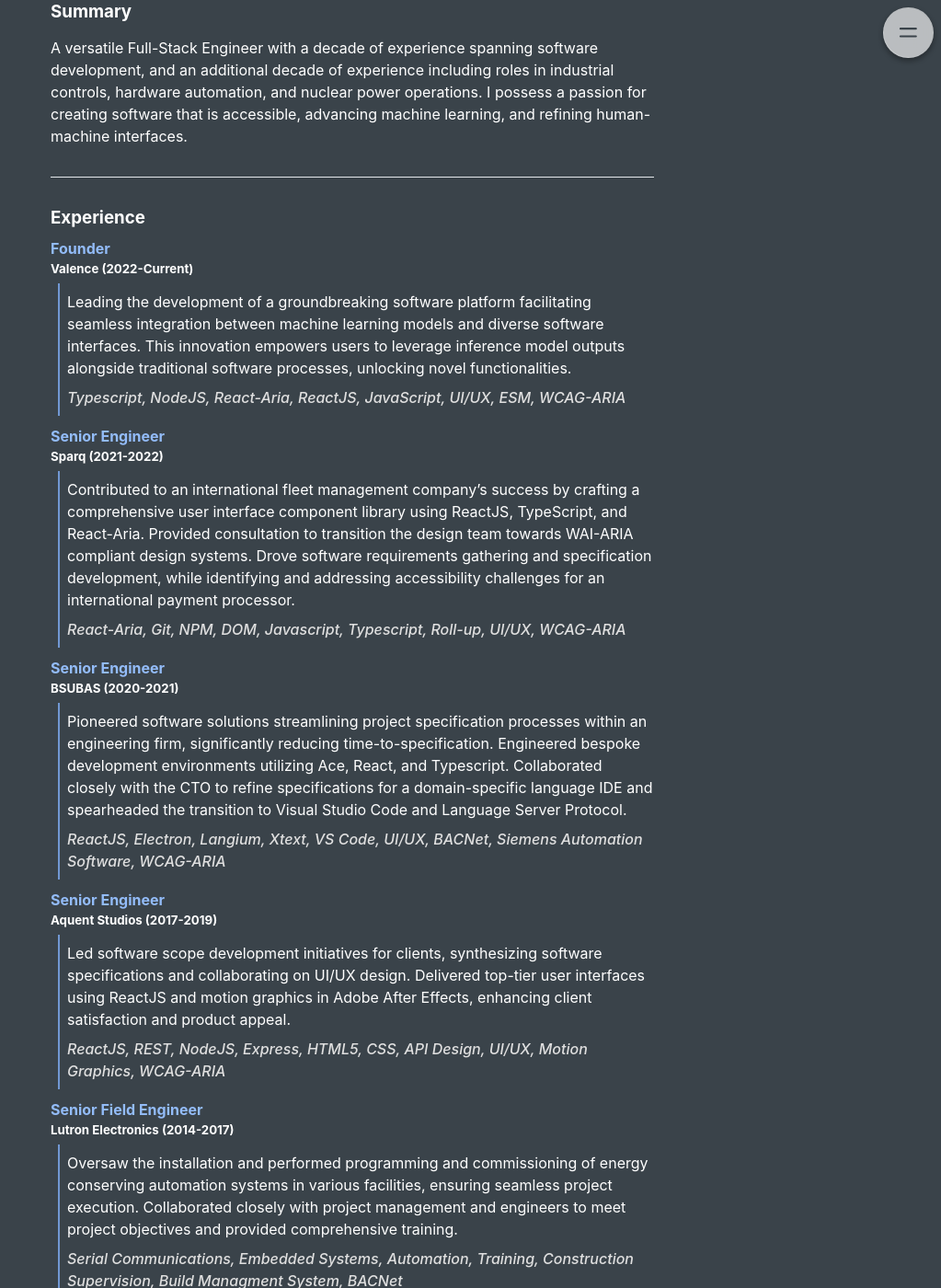
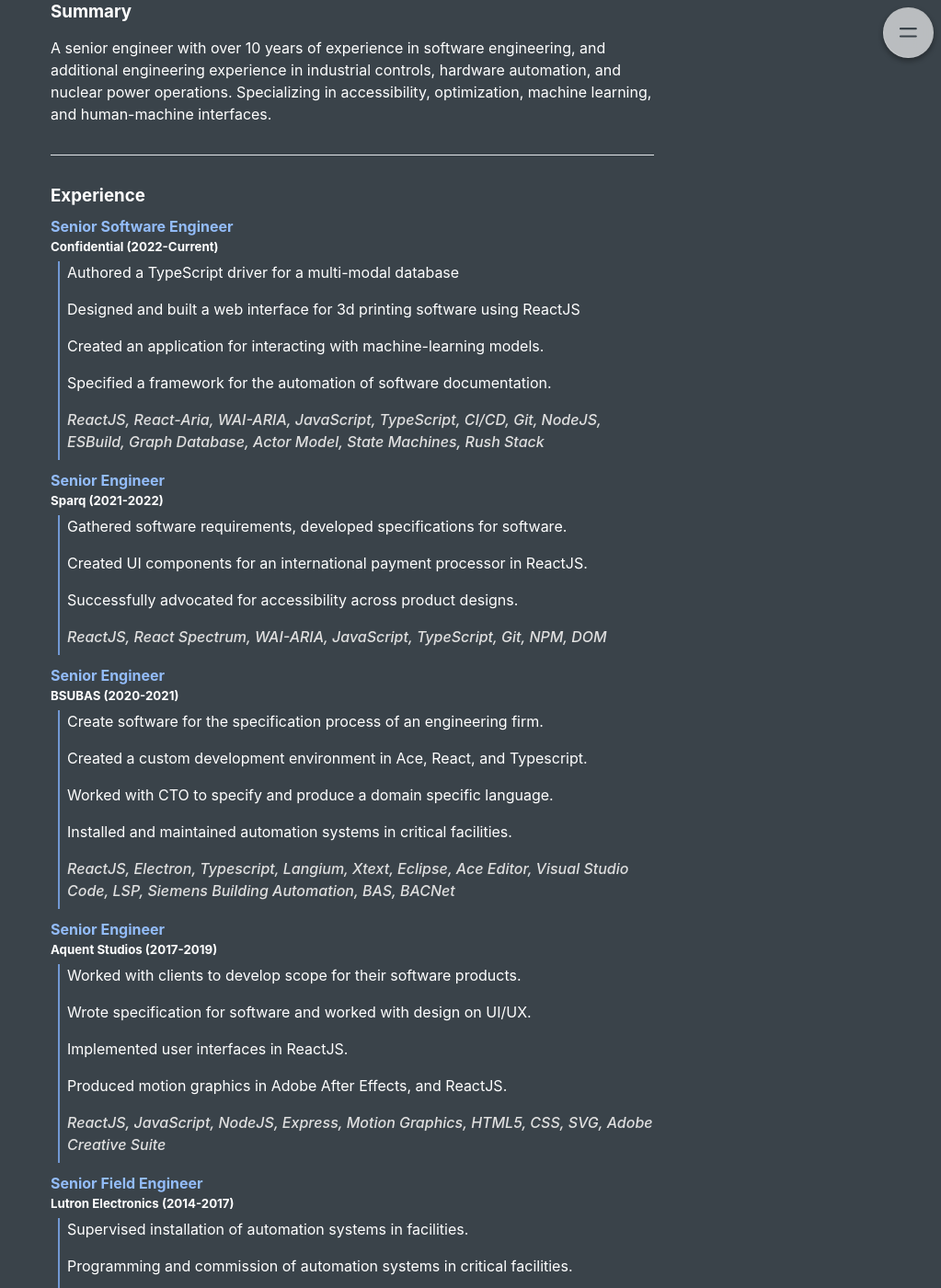
Before and after one commit to apttap/apttap.github.io, a Jekyll site: the page built from resume.md, in a window 1280 px wide and 1400 px high, scrolled down 426 px. Shown: the whole window at 92% size, without its empty margins (257-1280 px from the left). Built offline with Jekyll 4.4.1, drawn with Linux system fonts in a browser that asks for light colours; some of the changed text lies outside the part shown.

Commit message:
Update resume.md

```diff
--- a/resume.md
+++ b/resume.md
@@ -4,67 +4,96 @@
 ---
 ### Summary
 
- A versatile Full-Stack Engineer with a decade of experience spanning software development, and an additional decade of experience including roles in industrial controls, hardware automation, and nuclear power operations. I possess a passion for creating software that is accessible, advancing machine learning, and refining human-machine interfaces.
+A senior engineer with over 10 years of experience in software engineering, and additional
+engineering experience in industrial controls, hardware automation, and nuclear power
+operations. Specializing in accessibility, optimization, machine learning, and human-machine
+interfaces.
 
 ---
 
 ### Experience
 
-#### Founder
-##### Valence (2022-Current)
+#### Senior Software Engineer
+##### Confidential (2022-Current)
 
-> Leading the development of a groundbreaking software platform facilitating seamless integration between machine learning models and diverse software interfaces. This innovation empowers users to leverage inference model outputs alongside traditional software processes, unlocking novel functionalities.
-_Typescript, NodeJS, React-Aria, ReactJS, JavaScript, UI/UX, ESM, WCAG-ARIA_
+> - Authored a TypeScript driver for a multi-modal database
+> - Designed and built a web interface for 3d printing software using ReactJS
+> - Created an application for interacting with machine-learning models.
+> - Specified a framework for the automation of software documentation.
+>
+> _ReactJS, React-Aria, WAI-ARIA, JavaScript, TypeScript, CI/CD, Git, NodeJS, ESBuild,
+Graph Database, Actor Model, State Machines, Rush Stack_
 
 #### Senior Engineer
 ##### Sparq (2021-2022)
 
-> Contributed to an international fleet management company's success by crafting a comprehensive user interface component library using ReactJS, TypeScript, and React-Aria. Provided consultation to transition the design team towards WAI-ARIA compliant design systems. Drove software requirements gathering and specification development, while identifying and addressing accessibility challenges for an international payment processor.
-_React-Aria, Git, NPM, DOM, Javascript, Typescript, Roll-up, UI/UX, WCAG-ARIA_
+> - Gathered software requirements, developed specifications for software.
+> - Created UI components for an international payment processor in ReactJS.
+> - Successfully advocated for accessibility across product designs.
+>
+> _ReactJS, React Spectrum, WAI-ARIA, JavaScript, TypeScript, Git, NPM, DOM_
 
 #### Senior Engineer
 ##### BSUBAS (2020-2021)
 
-> Pioneered software solutions streamlining project specification processes within an engineering firm, significantly reducing time-to-specification. Engineered bespoke development environments utilizing Ace, React, and Typescript. Collaborated closely with the CTO to refine specifications for a domain-specific language IDE and spearheaded the transition to Visual Studio Code and Language Server Protocol.
-_ReactJS, Electron, Langium, Xtext, VS Code, UI/UX, BACNet, Siemens Automation Software, WCAG-ARIA_
+> - Create software for the specification process of an engineering firm.
+> - Created a custom development environment in Ace, React, and Typescript.
+> - Worked with CTO to specify and produce a domain specific language.
+> - Installed and maintained automation systems in critical facilities.
+>
+> _ReactJS, Electron, Typescript, Langium, Xtext, Eclipse, Ace Editor, Visual Studio Code,
+LSP, Siemens Building Automation, BAS, BACNet_
 
 #### Senior Engineer
 ##### Aquent Studios (2017-2019)
 
-> Led software scope development initiatives for clients, synthesizing software specifications and collaborating on UI/UX design. Delivered top-tier user interfaces using ReactJS and motion graphics in Adobe After Effects, enhancing client satisfaction and product appeal.
-_ReactJS, REST, NodeJS, Express, HTML5, CSS, API Design, UI/UX, Motion Graphics, WCAG-ARIA_
+> - Worked with clients to develop scope for their software products.
+> - Wrote specification for software and worked with design on UI/UX.
+> - Implemented user interfaces in ReactJS.
+> - Produced motion graphics in Adobe After Effects, and ReactJS.
+>
+> _ReactJS, JavaScript, NodeJS, Express, Motion Graphics, HTML5, CSS, SVG, Adobe
+Creative Suite_
 
 #### Senior Field Engineer
 ##### Lutron Electronics (2014-2017)
 
-> Oversaw the installation and performed programming and commissioning of energy conserving automation systems in various facilities, ensuring seamless project execution. Collaborated closely with project management and engineers to meet project objectives and provided comprehensive training.
-_Serial Communications, Embedded Systems, Automation, Training, Construction Supervision, Build Managment System, BACNet_
+> - Supervised installation of automation systems in facilities.
+> - Programming and commission of automation systems in critical facilities.
+> - Trained building engineers, electricians, and project owners.
+>
+> _Serial Communications, Automation, Troubleshooting, Networking, Energy Conservation
+Strategies_
 
-#### UI Engineer / Design Lead
+#### Software Engineer / Designer
 ##### JPI Worldwide (2012-2014)
 
-> Drove UI development initiatives, crafting intuitive JavaScript components and spearheading UI/UX design for aviation logistics applications. Formulated and implemented an accessibility strategy for company UI components, bolstering inclusivity.
-_JavaScript, REST, AJAX, JQuery, Grails, SVG, Greensock, API Design, WCAG-ARIA_
+> - Designed and developed UI components in JavaScript.
+> - Designed UI / UX for an aviation logistics application.
+> - Developed an accessibility strategy for company UI components.
+> - Created branding and design language for customer facing products.
+> - Developed multiple internal apps and websites in JavaScript.
+>
+> _JavaScript, Grails, Greensock, SVG, CSS, CMS, DOM, Adobe Creative Suite_
 
-#### Nuclear Decommisioning Engineer
+#### Work Control Planner / Field Engineer
 ##### WCH (2010-2012)
 
-> Served as a pivotal planner for the decommissioning of plutonium production facilities which were created during the Manhattan Project. I orchestrated meticulous planning sessions and conducting site evaluations. I was training in asbestos abatement planning and supervision, proceduralizing many successful asbestos abatement projects.
-_Scheduling, Technical Writing, Engineering, Technical Research, Industrial Hygeine, Radiological Safety_
+> - Planned the decommissioning of plutonium production facilities.
+> - Conducted meetings with experts to document conditions and develop plans.
+> - Researched and documented proper controls and work steps.
+> - Conducted site walkdowns with subject matter experts.
+>
+> _Quality Assurance, Work Control, Industrial Hygiene, Radiological Safety_
 
 
-#### Senior Reactor Operator
+#### Reactor Operator / Reactor Protection & Controls
 ##### US NAVY (2003-2009)
 
-> Performed nuclear reactor operations and maintenance on an aircraft carrier. I lead a division of senior technicians overseeing supply-chain, maintenance, documentation, and qunatitative-data tracking initiatives for eight nuclear reactors. Led teams in controls maintenance and ensured compliance with stringent quality assurance protocols.
-_Pressurized Water Reactors, Power Generation, Critical Facilities, Technical Writing, Engineering, Technical Research, Industrial Hygeine, Radiological Safety_
-
----
-
-### Education
-
-I have two degrees which are each 30 credits from completion. One is in Nuclear Engineering, and the other is in Computer Science.
-
-- AHERA Asbestos Supervisor (2012)
-- HAZWOPER (2010-2012)
-- Naval Nuclear Power Training Command (2003-2005)
+> - Operated and maintained nuclear reactors on an aircraft carrier.
+> - Wrote technical work documents for nuclear maintenance and operations.
+> - Managed group tracking the quantitative data of eight nuclear reactors.
+> - Managed group supervising reactor controls work for the USS Enterprise.
+>
+> _Operations, Work Control, Troubleshooting, Technical Writing, Electronics Repair &
+Calibration, Quality Assurance_
```
